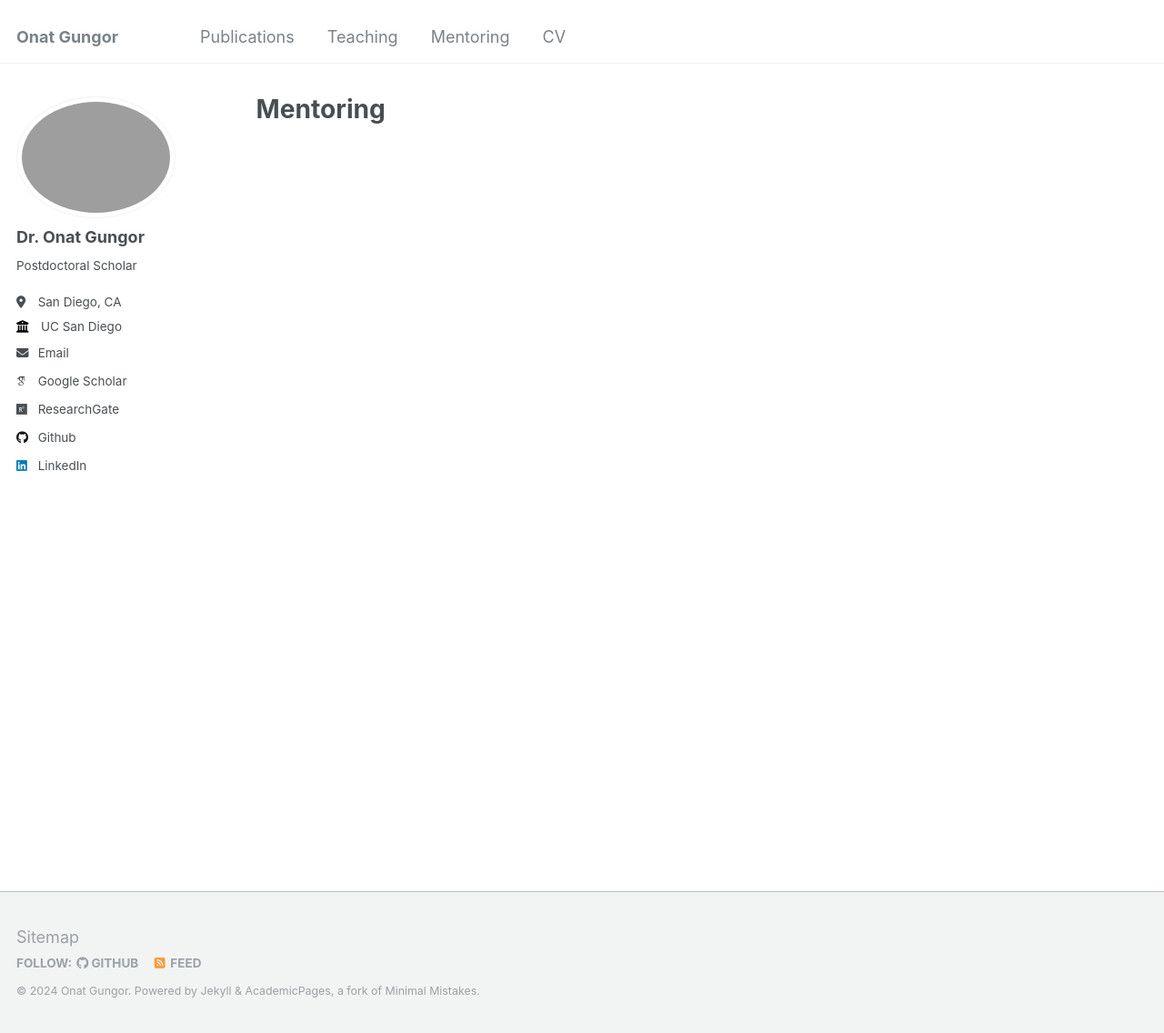
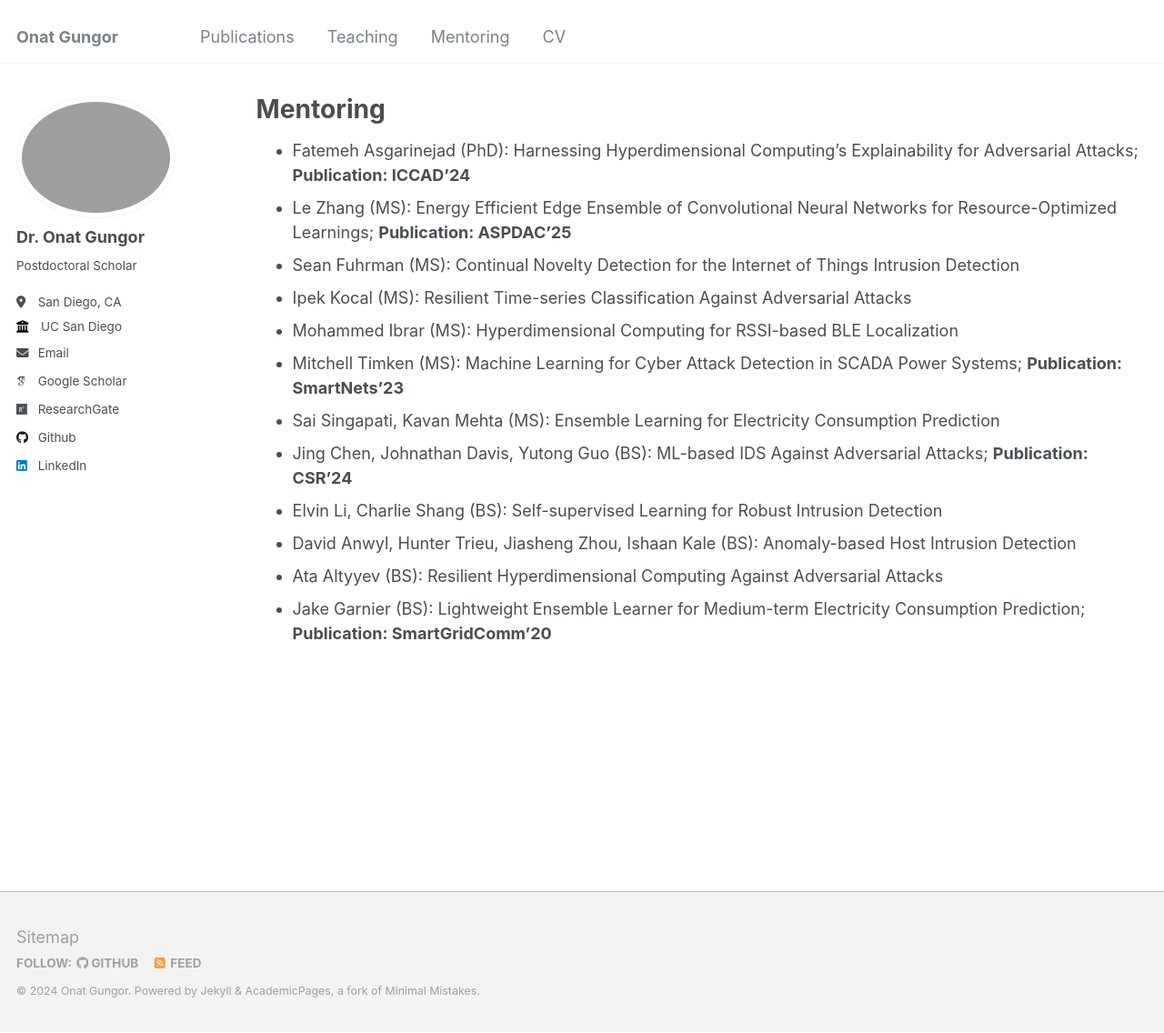
Before and after one commit to onatucsd/onatucsd.github.io, a Jekyll site: the page built from _pages/mentoring.md, in a window 1280 px wide and 1136 px high. Shown: the whole window at 91% size. Built offline with Jekyll 4.4.1, drawn with Linux system fonts in a browser that asks for light colours; some web fonts are replaced.

Commit message:
Update mentoring.md

```diff
--- a/_pages/mentoring.md
+++ b/_pages/mentoring.md
@@ -5,3 +5,16 @@ sitemap: true
 permalink: /mentoring/
 author_profile: true
 ---
+
+* Fatemeh Asgarinejad (PhD): Harnessing Hyperdimensional Computing's Explainability for Adversarial Attacks; **Publication: ICCAD'24**
+* Le Zhang (MS): Energy Efficient Edge Ensemble of Convolutional Neural Networks for Resource-Optimized Learnings; **Publication: ASPDAC'25**
+* Sean Fuhrman (MS): Continual Novelty Detection for the Internet of Things Intrusion Detection
+* Ipek Kocal (MS): Resilient Time-series Classification Against Adversarial Attacks
+* Mohammed Ibrar (MS): Hyperdimensional Computing for RSSI-based BLE Localization
+* Mitchell Timken (MS): Machine Learning for Cyber Attack Detection in SCADA Power Systems; **Publication: SmartNets'23**
+* Sai Singapati, Kavan Mehta (MS): Ensemble Learning for Electricity Consumption Prediction
+* Jing Chen, Johnathan Davis, Yutong Guo (BS): ML-based IDS Against Adversarial Attacks; **Publication: CSR'24**
+* Elvin Li, Charlie Shang (BS): Self-supervised Learning for Robust Intrusion Detection
+* David Anwyl, Hunter Trieu, Jiasheng Zhou, Ishaan Kale (BS): Anomaly-based Host Intrusion Detection
+* Ata Altyyev (BS): Resilient Hyperdimensional Computing Against Adversarial Attacks
+* Jake Garnier (BS): Lightweight Ensemble Learner for Medium-term Electricity Consumption Prediction; **Publication: SmartGridComm'20**
```
